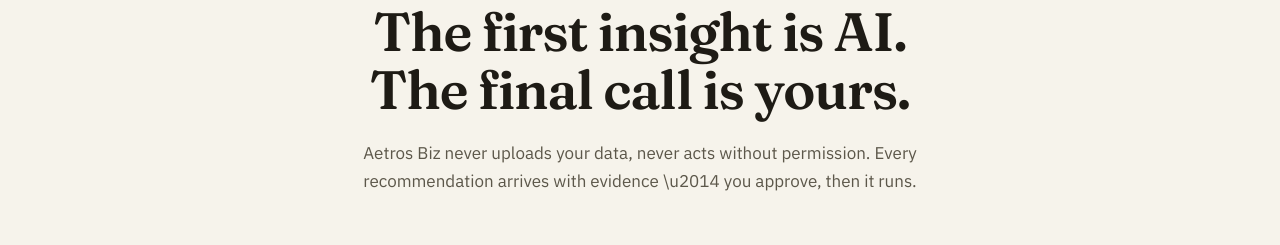
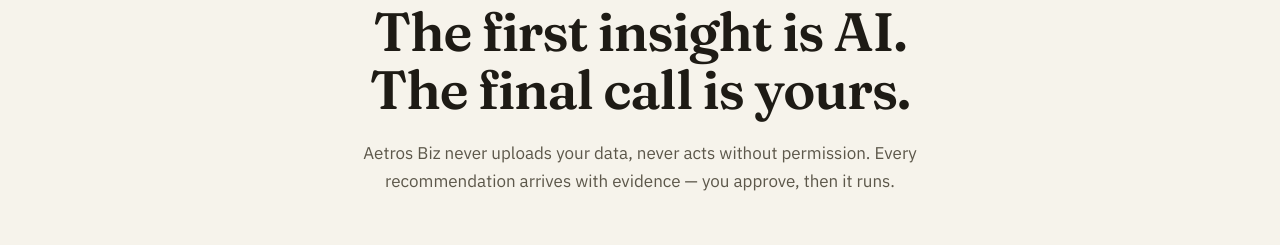
Before and after one commit to Tabi02/munimai-website, a Next.js app: page / in a window 1280 px wide. Shown: the part 1720-1965 px from the top of the page. Built offline with nearby package versions, Linux system fonts and the light colour scheme.

Commit message:
Fix remaining literal unicode escapes in JSX: 2x \u2014 em-dash + \u00b7 middot

```diff
--- a/src/app/page.tsx
+++ b/src/app/page.tsx
@@ -193,7 +193,7 @@
             animate={ready ? { opacity: 1 } : { opacity: 0 }}
             transition={{ duration: 0.9, delay: 0.32 }}
           >
-            Works on <strong>Windows</strong> \u00b7 <strong>macOS</strong> \u00b7 <strong>Linux</strong>
+            Works on <strong>Windows</strong> · <strong>macOS</strong> · <strong>Linux</strong>
             {" "}— 100% offline, no cloud fees
           </motion.p>
 
@@ -219,7 +219,7 @@
           <Reveal>
             <div className="om-kicker">Local-first control</div>
             <h2 className="om-h2">The first insight is AI.<br />The final call is yours.</h2>
-            <p className="om-lead">Aetros Biz never uploads your data, never acts without permission. Every recommendation arrives with evidence \u2014 you approve, then it runs.</p>
+            <p className="om-lead">Aetros Biz never uploads your data, never acts without permission. Every recommendation arrives with evidence — you approve, then it runs.</p>
           </Reveal>
           <div className="om-cols3">
             {PILLARS.map((p, i) => (
@@ -272,7 +272,7 @@
           <Reveal>
             <div className="om-kicker">Intelligence gallery</div>
             <h2 className="om-h2">Ideas, directed.</h2>
-            <p className="om-lead">Real modules inside the app \u2014 each one earns its place by saving you time or money.</p>
+            <p className="om-lead">Real modules inside the app — each one earns its place by saving you time or money.</p>
           </Reveal>
           <div className="om-gal">
             {GALLERY.map((g, i) => <GalleryCard key={g.name} g={g} i={i} />)}
```
